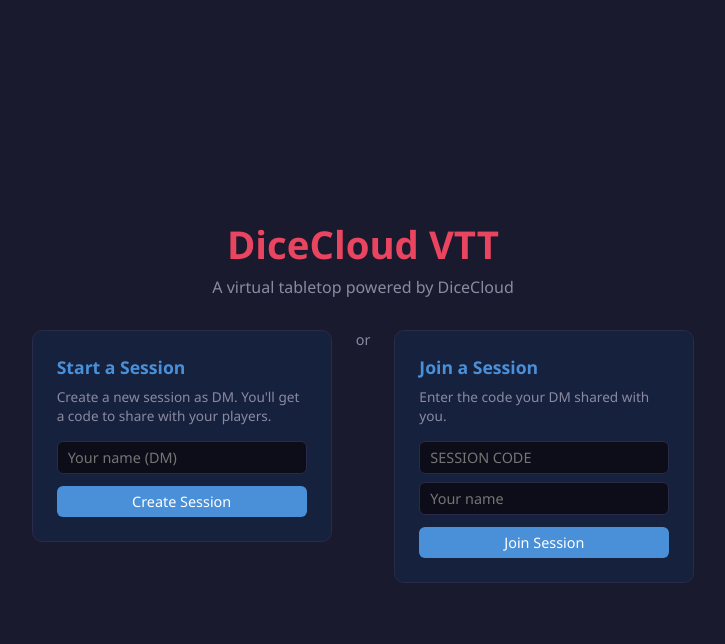
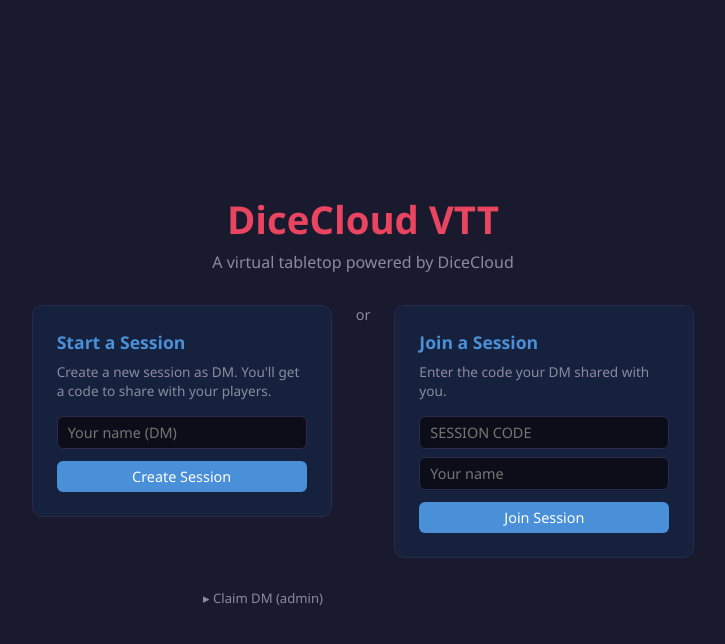
Before and after one commit to Davidandrocket/tabletop-vtt, a Flask app: page / in a window 1280 px wide. Shown: the top 644 px of the page, without its empty margins (277-1002 px from the left). Run offline with Flask 3, Linux system fonts and the light colour scheme.

Commit message:
Add admin Claim DM feature for session recovery
Adds a collapsible "Claim DM (admin)" section on the index page.
Submitting the session code, a display name, and the server's
ADMIN_PASSWORD env var forcibly takes the DM role, bumping the current
DM to player and notifying their tab. Useful when a DM disconnects
and can't reconnect, or after any session state loss.

Add ADMIN_PASSWORD to .env to enable it. Without it, the route returns
an error rather than being exploitable with an empty password.

Co-Authored-By: Claude Sonnet 4.6 <noreply@anthropic.com>

```diff
--- a/app.py
+++ b/app.py
@@ -437,6 +437,35 @@ def join_session():
     return redirect(url_for("vtt", code=code))
 
 
+@app.route("/claim_dm", methods=["POST"])
+def claim_dm():
+    admin_password = os.environ.get("ADMIN_PASSWORD", "")
+    if not admin_password:
+        return render_template("index.html", claim_error="Admin password is not configured on this server.")
+    code = request.form.get("code", "").strip().upper()
+    name = request.form.get("name", "").strip() or "DM"
+    password = request.form.get("password", "")
+    if not ensure_session_loaded(code):
+        return render_template("index.html", claim_error="Session not found.")
+    if password != admin_password:
+        return render_template("index.html", claim_error="Incorrect admin password.")
+    sessions_map = session.setdefault("sessions", {})
+    sessions_map[code] = {"role": "dm", "name": name}
+    session.modified = True
+    # Kick the old DM's socket if one is connected
+    sess = sessions[code]
+    old_dm_sid = sess.get("dm_socket")
+    if old_dm_sid and old_dm_sid in socket_info:
+        old_info = socket_info[old_dm_sid]
+        old_info["role"] = "player"
+        old_uuid = str(uuid.uuid4())
+        old_info["player_uuid"] = old_uuid
+        sess["players"][old_dm_sid] = {"name": old_info["name"], "player_uuid": old_uuid, "characters": {}}
+        emit("role_revoked", {"message": f"DM control was claimed by {name}."}, room=old_dm_sid, namespace="/")
+    sess["dm_socket"] = None  # will be set when new DM connects
+    return redirect(url_for("vtt", code=code))
+
+
 @app.route("/session/<code>")
 def vtt(code):
     if not ensure_session_loaded(code):
--- a/static/css/style.css
+++ b/static/css/style.css
@@ -133,6 +133,39 @@ body.landing {
   padding: 0 8px;
   font-size: 0.9rem;
 }
+
+.claim-dm-section {
+  margin-top: 28px;
+  text-align: left;
+  max-width: 320px;
+  margin-left: auto;
+  margin-right: auto;
+}
+
+.claim-dm-toggle {
+  background: none;
+  border: none;
+  color: var(--text-dim);
+  font-size: 0.82rem;
+  cursor: pointer;
+  padding: 0;
+}
+.claim-dm-toggle:hover { color: var(--text); }
+
+.claim-dm-form {
+  margin-top: 10px;
+  background: var(--surface);
+  border: 1px solid var(--border);
+  border-radius: 8px;
+  padding: 14px;
+}
+.claim-dm-hint {
+  font-size: 0.78rem;
+  color: var(--text-dim);
+  margin-bottom: 12px;
+}
+.claim-dm-form input { display: block; }
+.claim-dm-form .btn-primary { width: 100%; margin-top: 4px; }
 
 /* ── VTT layout ── */
 body.vtt { display: flex; flex-direction: column; }
--- a/static/js/main.js
+++ b/static/js/main.js
@@ -301,6 +301,11 @@ socket.on("player_left", (data) => {
 socket.on("chat_entry", (msg) => appendChat(msg, true));
 
 // --- Error events ---
+
+socket.on("role_revoked", (data) => {
+  alert(data.message || "Your DM role has been revoked by an admin.");
+  window.location.href = "/";
+});
 
 socket.on("error_msg", (data) => appendSystemMsg(data.message));
 socket.on("dicecloud_error", (data) => {
--- a/templates/index.html
+++ b/templates/index.html
@@ -39,6 +39,25 @@
         </form>
       </div>
     </div>
+
+    <div class="claim-dm-section">
+      <button class="claim-dm-toggle" onclick="this.nextElementSibling.classList.toggle('hidden')">
+        ▸ Claim DM (admin)
+      </button>
+      <div class="claim-dm-form hidden">
+        {% if claim_error %}
+        <div class="error-banner" style="margin-bottom:8px;">{{ claim_error }}</div>
+        {% endif %}
+        <p class="claim-dm-hint">Forcibly takes the DM role in an existing session. Requires the server admin password.</p>
+        <form action="/claim_dm" method="post">
+          <input type="text" name="code" placeholder="Session code" maxlength="6"
+                 style="text-transform:uppercase" required>
+          <input type="text" name="name" placeholder="Your name (DM)" maxlength="30" required>
+          <input type="password" name="password" placeholder="Admin password" required>
+          <button type="submit" class="btn-primary">Claim DM</button>
+        </form>
+      </div>
+    </div>
   </div>
 </body>
 </html>
```
